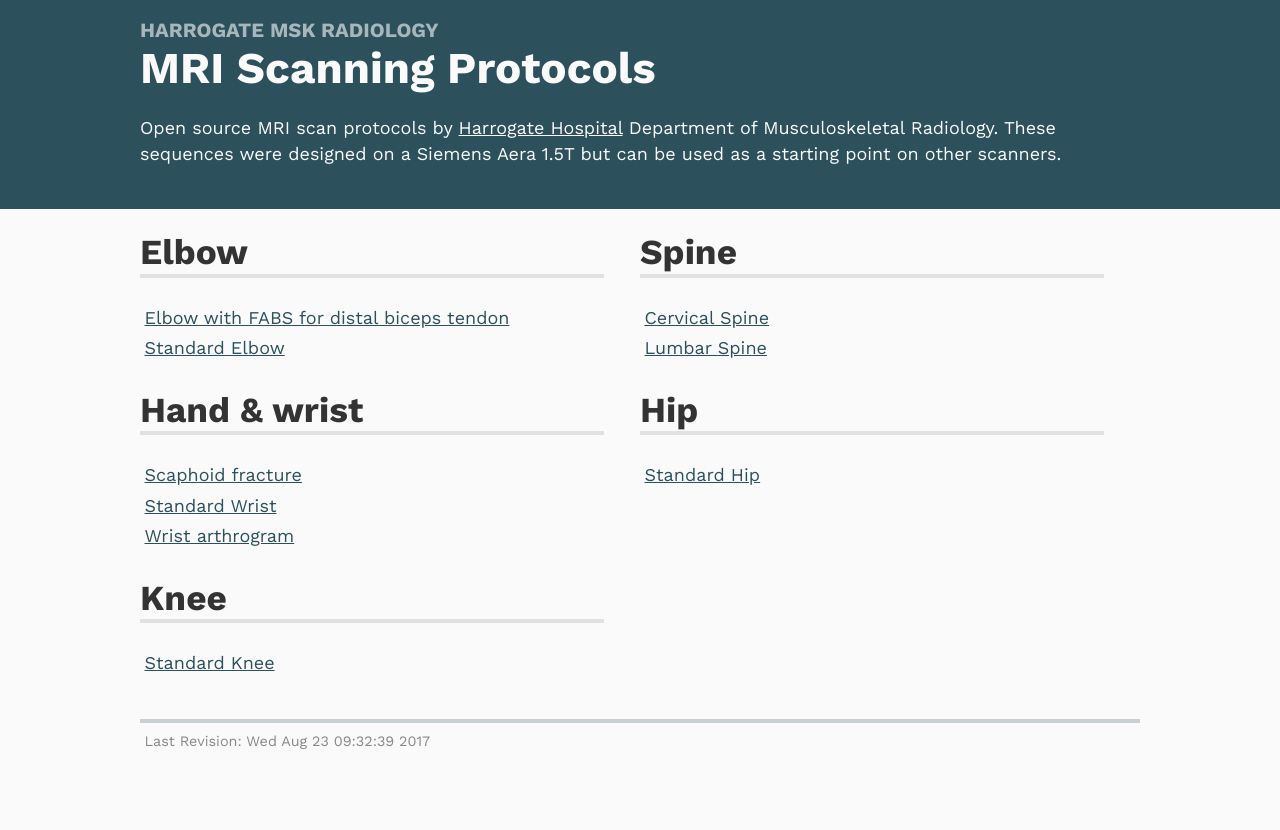
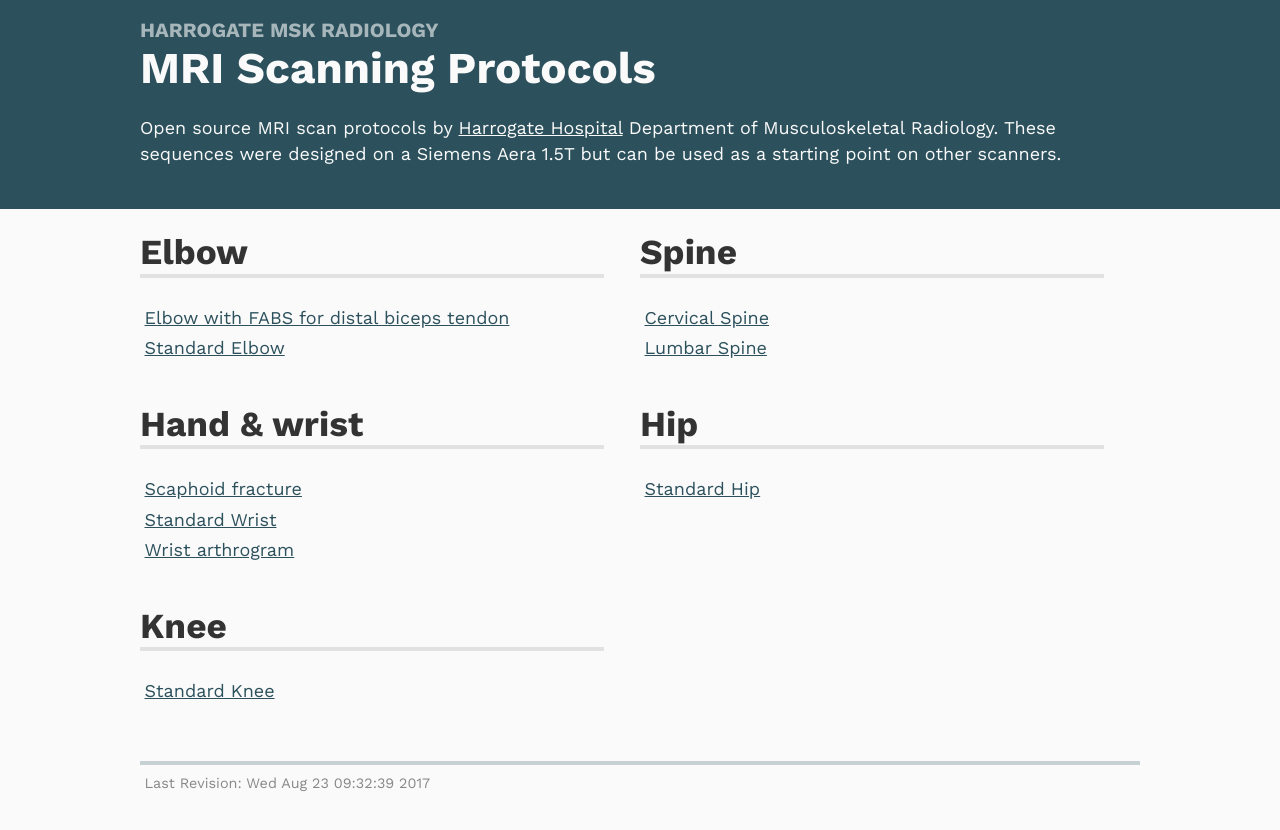
Before and after one commit to harrogatemsk/harrogatemsk.github.io, a Jekyll site: the page built from index.html, in a window 1280 px wide. Shown: the top 830 px of the page. Built offline with Jekyll 4.4.1, drawn with Linux system fonts in a browser that asks for light colours.

Commit message:
Update style.scss

```diff
--- a/assets/css/style.scss
+++ b/assets/css/style.scss
@@ -137,7 +137,7 @@ ul.breadcrumbs li { list-style: none; display: inline-block; }
 	}
 }
 
-ul { margin-bottom: 2%; }
+ul { margin-bottom: 5%; }
 ul li { margin-bottom: 1%; }
 
 .list {
```
